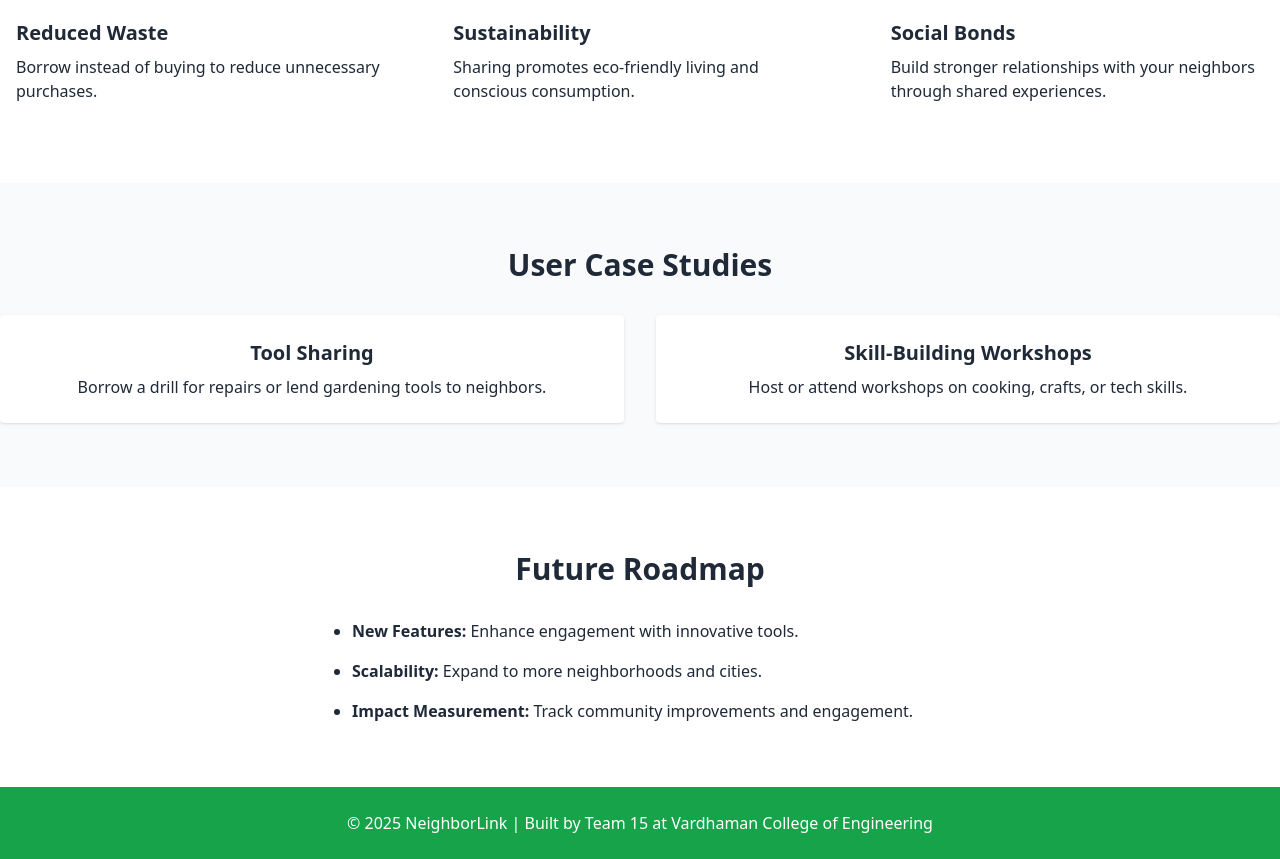
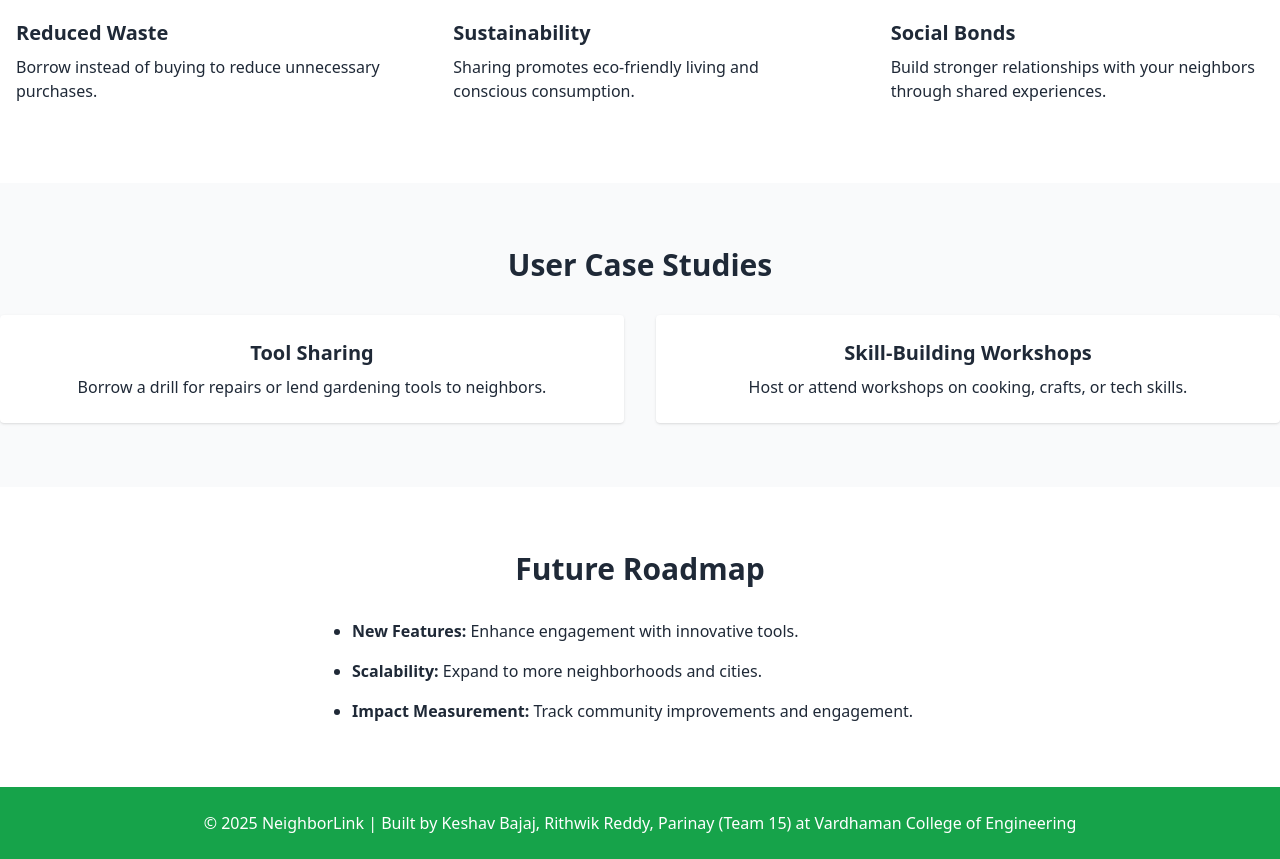
Before and after one commit to pushkarrathi/Neighbour-Link, a plain HTML site: page index.html in a window 1280 px wide. Shown: the part 793-1652 px from the top of the page. Drawn offline with nearby package versions, Linux system fonts and the light colour scheme.

Commit message:
Update index.html

```diff
--- a/index.html
+++ b/index.html
@@ -97,7 +97,7 @@
   </section>
 
   <footer class="bg-green-600 text-white py-6 text-center">
-    <p>&copy; 2025 NeighborLink | Built by Team 15 at Vardhaman College of Engineering</p>
+    <p>&copy; 2025 NeighborLink | Built by Keshav Bajaj, Rithwik Reddy, Parinay (Team 15) at Vardhaman College of Engineering</p>
   </footer>
 
 </body>
```
